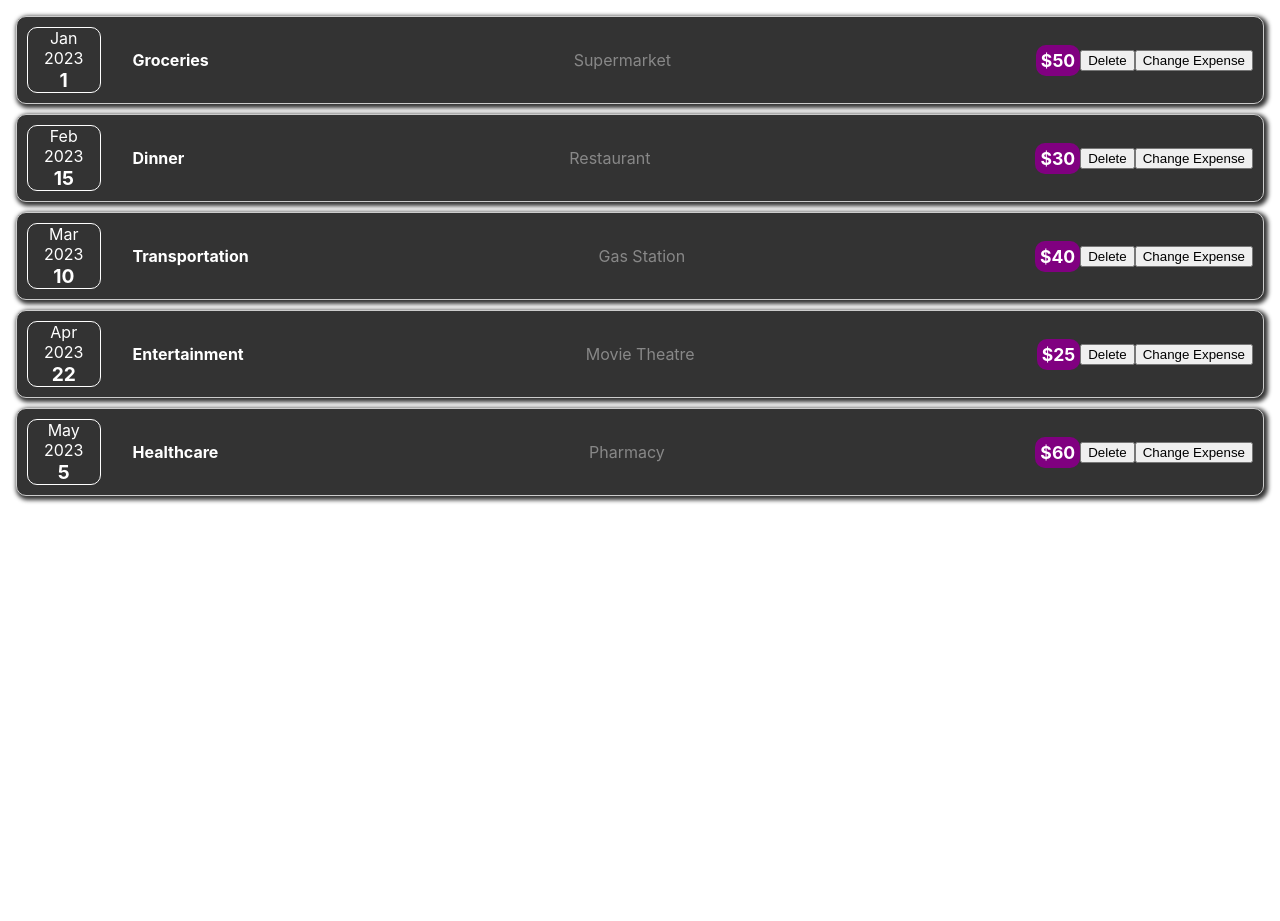
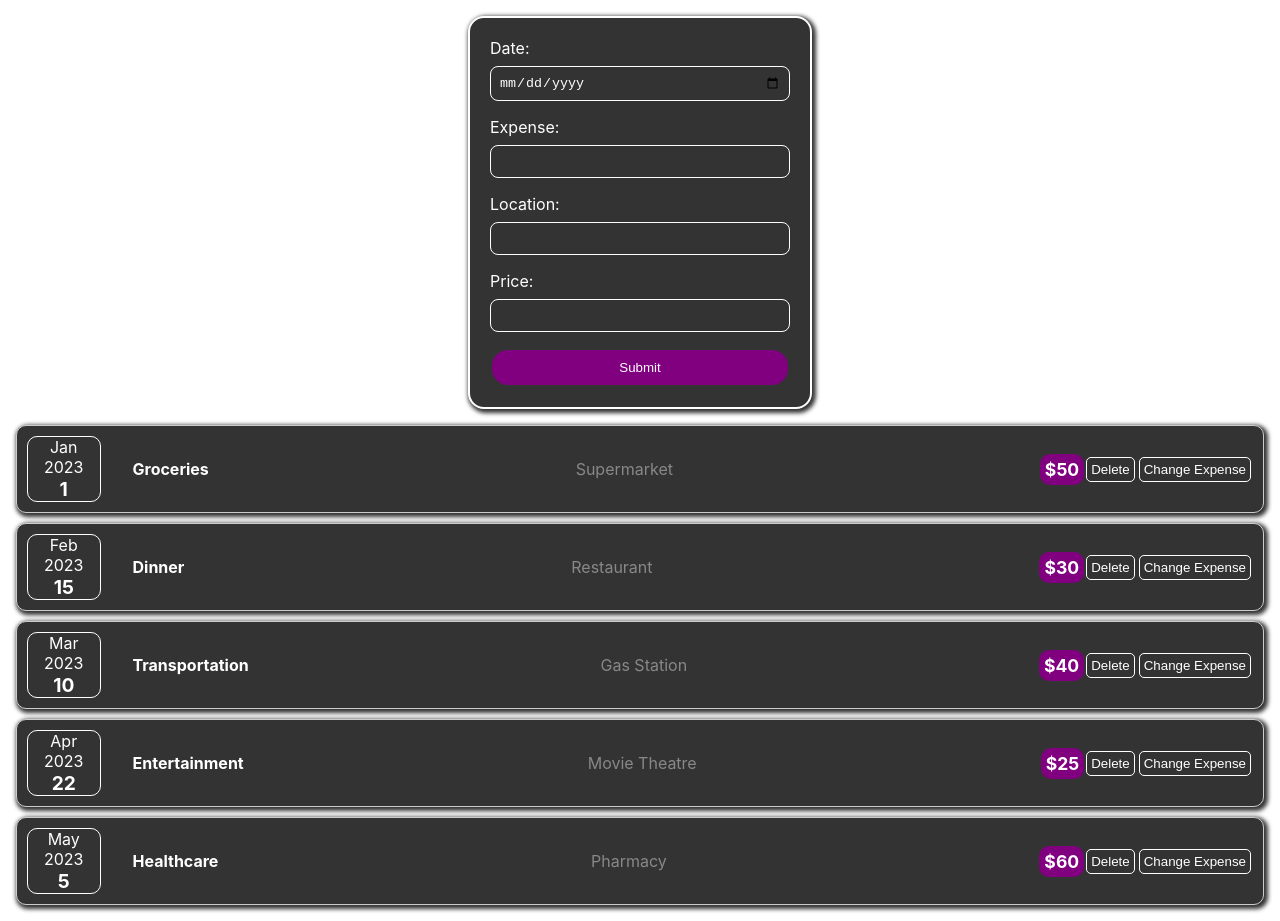
Before and after one commit to venukommineni615/Expense-app, a React (Create React App) app: page / in a window 1280 px wide. Before the commit the page ends 800 px from the top, so only its background shows below. Built offline with nearby package versions, Linux system fonts and the light colour scheme.

Commit message:
AddExpense form component is added

```diff
--- a/src/App.js
+++ b/src/App.js
@@ -1,4 +1,5 @@
 import './App.css';
+import AddExpense from './components/Expenses/AddExpenses';
 import ExpenseItems from './components/Expenses/ExpenseItems';
 
 const App=()=>{
@@ -37,6 +38,7 @@ const App=()=>{
 
   return (
     <div className="App">
+      <AddExpense></AddExpense>
       {expenses.map((ele)=>{
 
         return (<ExpenseItems date={ele.date} expense={ele.expense} location={ele.expenseLocation} amount={ele.amount}></ExpenseItems>)
--- /dev/null
+++ b/src/components/Expenses/AddExpense.css
@@ -0,0 +1,40 @@
+form {
+    display: flex;
+    flex-direction: column;
+    max-width: 300px;
+    margin: auto;
+    background-color: #333;
+    padding: 20px;
+    margin-bottom: 1rem;
+    border-radius: 1rem;
+    border:2px solid white;
+    box-shadow:2px 2px 4px 2px #333;
+  }
+
+  label {
+    margin-bottom: 8px;
+    color: white; /* White text color on a black background */
+    align-self: flex-start;
+  }
+
+  input {
+    padding: 8px;
+    margin-bottom: 16px;
+    border: 1px solid white;
+    background-color: #333;
+    color: white;
+    border-radius: 0.5rem;
+  }
+
+  button[type="submit"] {
+    padding: 10px;
+    background-color: purple;
+    color: white;
+    border: none;
+    cursor: pointer;
+    border-radius: 1rem;
+  }
+
+  button[type="submit"]:hover {
+    background-color: #6b0d6b;
+  }
--- /dev/null
+++ b/src/components/Expenses/AddExpenses.js
@@ -0,0 +1,21 @@
+import "./AddExpense.css"
+const AddExpense=()=>{
+    const printValue=(event)=>{
+        console.log(event.target.value)
+    }
+    return(
+        <form>
+            <label htmlFor="date">Date:</label>
+            <input type="date" id="date" name="date" onChange={printValue}></input>
+            <label htmlFor="expense">Expense:</label>
+            <input type="text" id="expense" name="expense" onChange={printValue}></input>
+            <label htmlFor="location">Location:</label>
+            <input type="text" id="location" name='location' onChange={printValue}></input>
+            <label htmlFor="price">Price:</label>
+            <input type="number" id="price" name="price" onChange={printValue}></input>
+            <button type="submit">Submit</button>
+
+        </form>
+    )
+}
+export default AddExpense
--- a/src/index.css
+++ b/src/index.css
@@ -11,3 +11,15 @@ code {
   font-family: source-code-pro, Menlo, Monaco, Consolas, 'Courier New',
     monospace;
 }
+button{
+  margin:2px;
+  background-color: #333;
+  border:1px solid white;
+  color:white;
+  padding: 4px;
+  border-radius:5px;
+}
+button:hover{
+  background-color: white;
+  color:#333
+}
```
